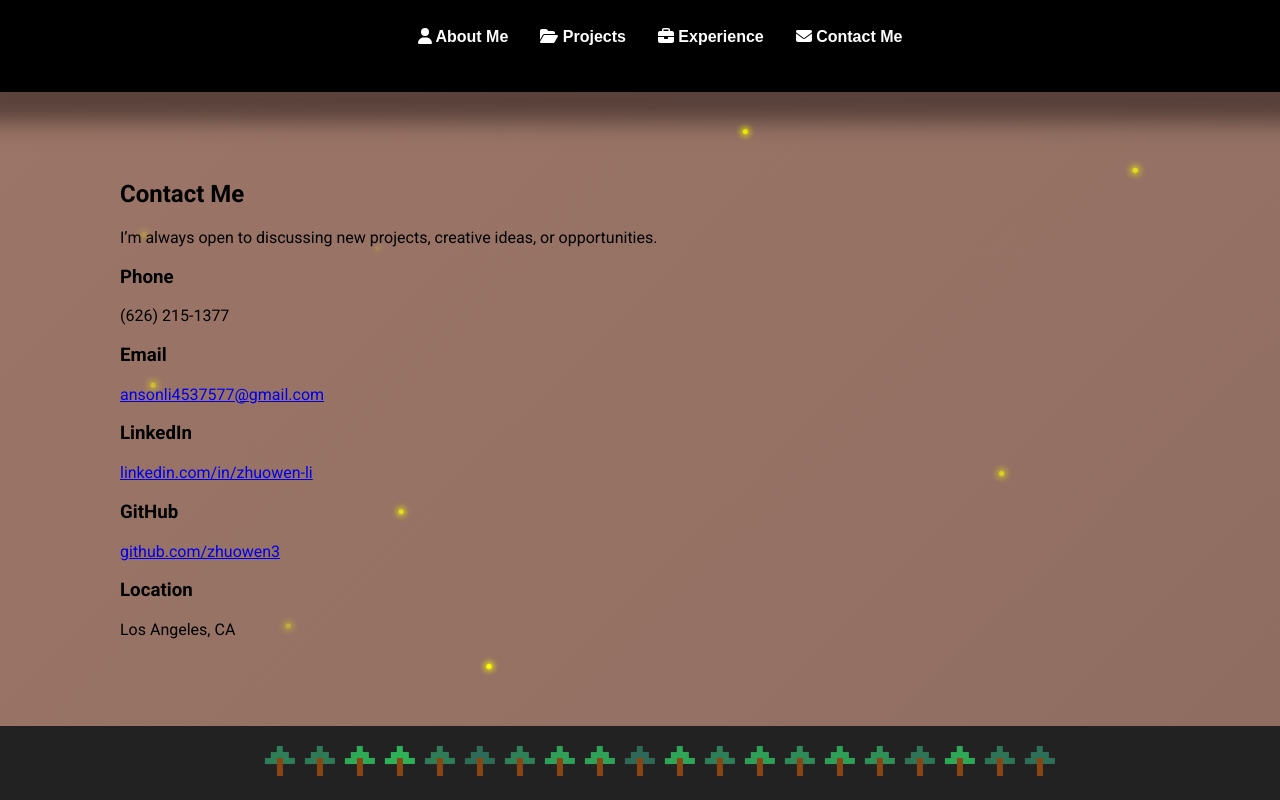
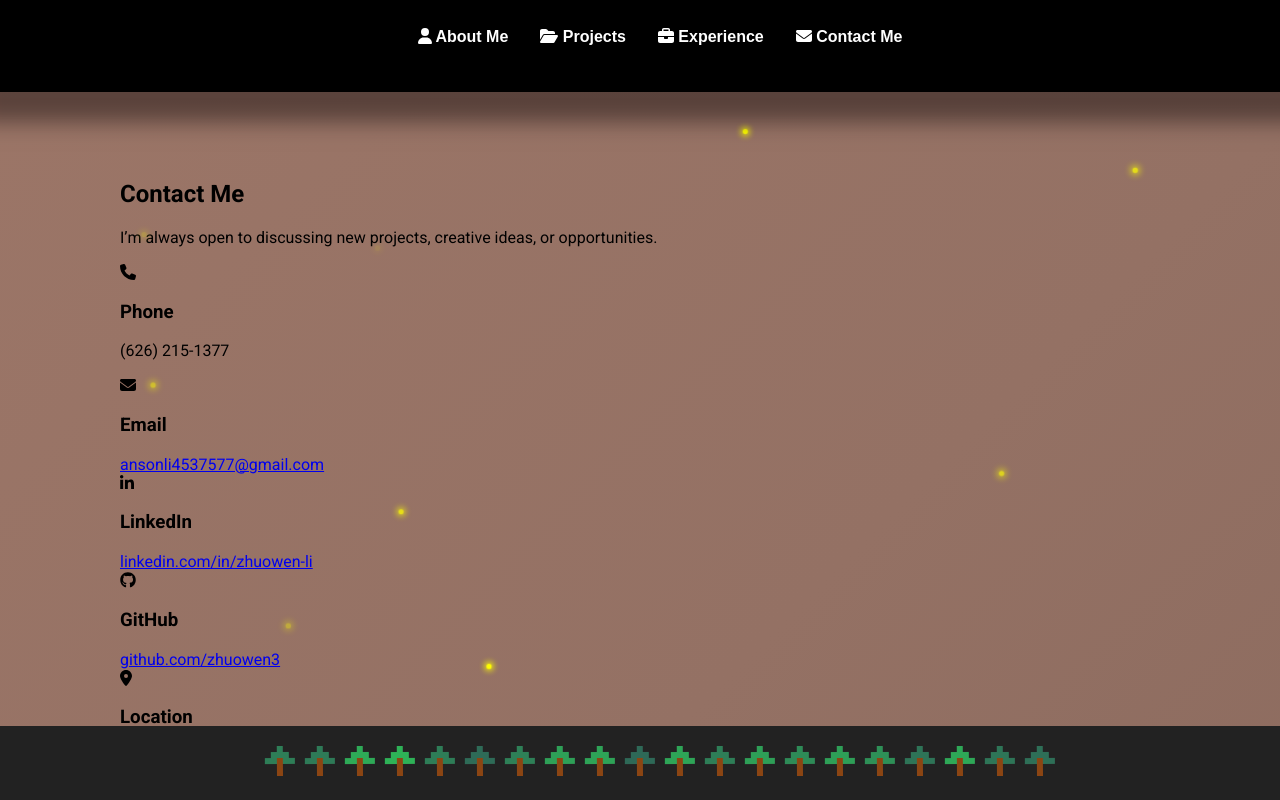
Before and after one commit to zhuowen3/my-portfolio, a Vue app: page / in a window 1280 px wide. Both pictures are taken after a click on the link "Contact Me". Built offline with nearby package versions, Linux system fonts and the light colour scheme.

Commit message:
Implementing new features

```diff
--- a/src/components/ContactSection.vue
+++ b/src/components/ContactSection.vue
@@ -10,8 +10,8 @@
     <div class="grid md:grid-cols-2 gap-8">
       <!-- Phone -->
       <div class="flex items-center gap-4 p-5 bg-white rounded-xl shadow hover:shadow-lg transition-shadow duration-300">
-        <div class="flex items-center justify-center w-14 h-14 rounded-full text-xl bg-green-100 text-green-600">
-          <i class="fas fa-phone-alt"></i>
+        <div class="flex items-center justify-center w-14 h-14 rounded-full text-2xl bg-green-100 text-green-600">
+          <font-awesome-icon :icon="faPhone" />
         </div>
         <div>
           <h3 class="font-semibold text-lg">Phone</h3>
@@ -21,8 +21,8 @@
 
       <!-- Email -->
       <div class="flex items-center gap-4 p-5 bg-white rounded-xl shadow hover:shadow-lg transition-shadow duration-300">
-        <div class="flex items-center justify-center w-14 h-14 rounded-full text-xl bg-blue-100 text-blue-600">
-          <i class="fas fa-envelope"></i>
+        <div class="flex items-center justify-center w-14 h-14 rounded-full text-2xl bg-blue-100 text-blue-600">
+          <font-awesome-icon :icon="faEnvelope" />
         </div>
         <div>
           <h3 class="font-semibold text-lg">Email</h3>
@@ -34,12 +34,16 @@
 
       <!-- LinkedIn -->
       <div class="flex items-center gap-4 p-5 bg-white rounded-xl shadow hover:shadow-lg transition-shadow duration-300">
-        <div class="flex items-center justify-center w-14 h-14 rounded-full text-xl bg-cyan-100 text-cyan-600">
-          <i class="fab fa-linkedin-in"></i>
+        <div class="flex items-center justify-center w-14 h-14 rounded-full text-2xl bg-cyan-100 text-cyan-600">
+          <font-awesome-icon :icon="faLinkedinIn" />
         </div>
         <div>
           <h3 class="font-semibold text-lg">LinkedIn</h3>
-          <a href="https://www.linkedin.com/in/zhuowen-li-404420358" target="_blank" class="text-gray-700 hover:text-cyan-500">
+          <a
+            href="https://www.linkedin.com/in/zhuowen-li-404420358"
+            target="_blank" rel="noopener"
+            class="text-gray-700 hover:text-cyan-500"
+          >
             linkedin.com/in/zhuowen-li
           </a>
         </div>
@@ -47,12 +51,12 @@
 
       <!-- GitHub -->
       <div class="flex items-center gap-4 p-5 bg-white rounded-xl shadow hover:shadow-lg transition-shadow duration-300">
-        <div class="flex items-center justify-center w-14 h-14 rounded-full text-xl bg-gray-100 text-gray-800">
-          <i class="fab fa-github"></i>
+        <div class="flex items-center justify-center w-14 h-14 rounded-full text-2xl bg-gray-100 text-gray-800">
+          <font-awesome-icon :icon="faGithub" />
         </div>
         <div>
           <h3 class="font-semibold text-lg">GitHub</h3>
-          <a href="https://github.com/zhuowen3" target="_blank" class="text-gray-700 hover:text-gray-900">
+          <a href="https://github.com/zhuowen3" target="_blank" rel="noopener" class="text-gray-700 hover:text-gray-900">
             github.com/zhuowen3
           </a>
         </div>
@@ -60,8 +64,8 @@
 
       <!-- Location -->
       <div class="flex items-center gap-4 p-5 bg-white rounded-xl shadow hover:shadow-lg transition-shadow duration-300">
-        <div class="flex items-center justify-center w-14 h-14 rounded-full text-xl bg-yellow-100 text-yellow-600">
-          <i class="fas fa-map-marker-alt"></i>
+        <div class="flex items-center justify-center w-14 h-14 rounded-full text-2xl bg-yellow-100 text-yellow-600">
+          <font-awesome-icon :icon="faLocationDot" />
         </div>
         <div>
           <h3 class="font-semibold text-lg">Location</h3>
@@ -73,9 +77,15 @@
 </template>
 
 <script>
+import { faPhone, faEnvelope, faLocationDot } from '@fortawesome/free-solid-svg-icons'
+import { faGithub, faLinkedinIn } from '@fortawesome/free-brands-svg-icons'
+
 export default {
-  name: 'ContactSection', // multi-word, satisfies ESLint
-};
+  name: 'ContactSection',
+  data() {
+    return { faPhone, faEnvelope, faLocationDot, faGithub, faLinkedinIn }
+  }
+}
 </script>
 
 <style scoped>
--- a/src/main.js
+++ b/src/main.js
@@ -6,10 +6,10 @@ import './assets/main.css'
 import { library } from '@fortawesome/fontawesome-svg-core'
 import { FontAwesomeIcon } from '@fortawesome/vue-fontawesome'
 import { faGithub, faLinkedinIn } from '@fortawesome/free-brands-svg-icons'
-import { faMapMarkerAlt, faPhoneAlt, faUser, faFolderOpen, faBriefcase, faEnvelope, faVolumeLow, faVolumeXmark, faVolumeHigh, faBug } from '@fortawesome/free-solid-svg-icons'
+import { faPhone, faLocationDot, faUser, faFolderOpen, faBriefcase, faEnvelope, faVolumeLow, faVolumeXmark, faVolumeHigh, faBug } from '@fortawesome/free-solid-svg-icons'
 
 // Add icons to the library
-library.add(faUser, faFolderOpen, faBriefcase, faEnvelope, faVolumeLow, faVolumeXmark, faVolumeHigh, faBug, faPhoneAlt, faMapMarkerAlt, faGithub, faLinkedinIn)
+library.add(faUser, faFolderOpen, faBriefcase, faEnvelope, faVolumeLow, faVolumeXmark, faVolumeHigh, faBug, faPhone, faLocationDot, faGithub, faLinkedinIn)
 
 // Create and mount the app **once**
 const app = createApp(App)
```
